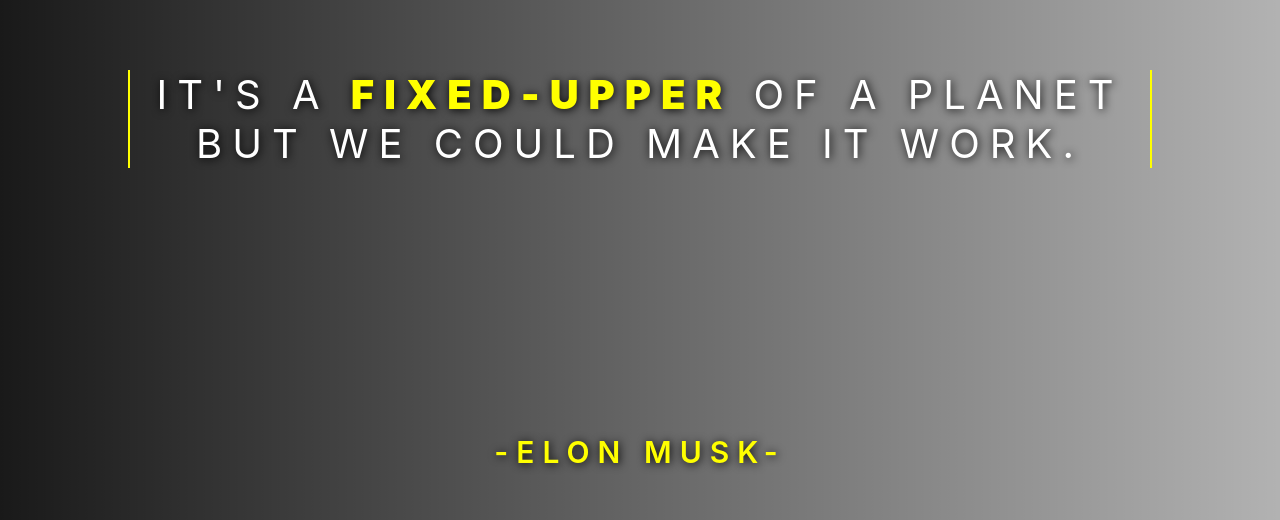
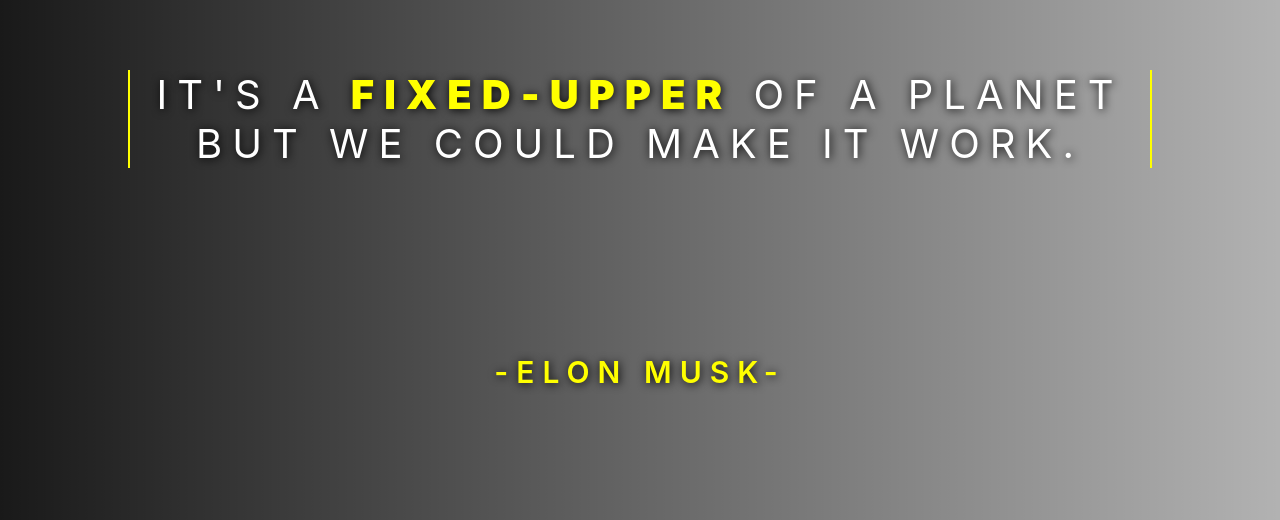
Before and after one commit to ShaileshBisht/spaceX, a React (Create React App) app: page / in a window 1280 px wide. Shown: the part 210-730 px from the top of the page. Built offline with nearby package versions, Linux system fonts and the light colour scheme.

Commit message:
change discription position++

```diff
--- a/src/component/Hero.css
+++ b/src/component/Hero.css
@@ -17,6 +17,7 @@
   object-fit: contain;
   width: 100%;
   height: 100%;
+  cursor: pointer;
 }
 
 .hero_video {
@@ -43,9 +44,9 @@
 .hero_discrption {
   text-align: center;
   width: 80%;
-  height: 50vh;
+  height: 40vh;
   position: absolute;
-  top: 60%;
+  top: 55%;
   left: 50%;
   transform: translate(-50%, -50%);
 }
```
